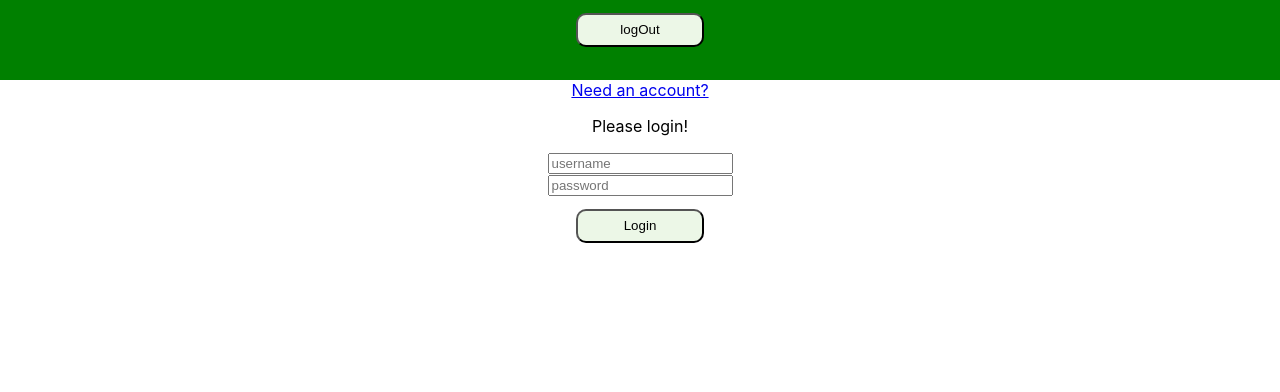
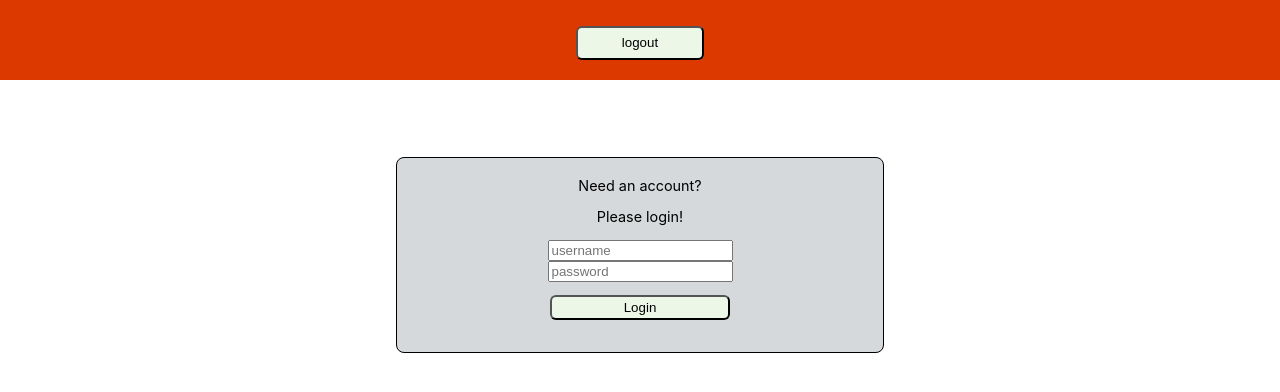
Before and after one commit to Build-Week-African-Marketplace-Web26/front-end, a React (Create React App) app in the folder african-marketplace/: page / in a window 1280 px wide. Shown: the top 392 px of the page. Built offline with nearby package versions, Linux system fonts and the light colour scheme; sample sign-in values are in the browser's storage.

Commit message:
"updated version with less code"

```diff
--- a/african-marketplace/src/App.css
+++ b/african-marketplace/src/App.css
@@ -118,13 +118,13 @@ color:black;
 button{
   background: #ecf7e7;
   width: 10%;
-  margin:1%;
+  margin:2%;
   padding:0.6%;
-  border-radius:10px;
+  border-radius:6px;
 }
 
 button:hover{
-  background:rgb(192, 78, 12) ;
+  background: #DC3900 ;
   color:white;
   border-radius: 10px;
 }
@@ -197,5 +197,28 @@ height:30vh;
 .header{
   width: 100%;
   height: 10vh;
-  background:green;
+  background: #DC3900;
+  margin-bottom:6%;
 }
+
+
+.login{
+  border: 1px black solid;
+  border-radius: 8px;
+  width:35%;
+  margin: 0 auto;
+  background: #d6d9db;
+  font-size: 0.9rem;
+  padding:1.5%
+
+}
+.reg{
+  color:black;
+  text-decoration: none;
+}
+
+.buttn{
+  width:40%;
+  margin:3%;
+
+}
--- a/african-marketplace/src/action/index.js
+++ b/african-marketplace/src/action/index.js
@@ -46,8 +46,8 @@ export const login = user => dispatch => {
 export const getItems = () => dispatch => {
     axiosWithAuth()
     .get("https://jsonplaceholder.typicode.com/posts")
-    .then(res =>console.log("I am the list", res))
-    // .then(res =>dispatch({type:GET, payload:res.data }))
+    // .then(res =>console.log("I am the list", res))
+    .then(res =>dispatch({type:GET, payload:res.data }))
     .catch(err=> console.log(err))
 }
 
@@ -79,7 +79,7 @@ export const addItem = (item) => (dispatch) => {
 export const deleteItem = (item) => (dispatch)=>{
      axiosWithAuth()
     .delete(`https://jsonplaceholder.typicode.com/posts/${item.id}`)
-    .then(res=>console.log('I am the response from deleted item', res))
-    // .then(res => dispatch({type:DELETE, payload:res.data}))
+    // .then(res=>console.log('I am the response from deleted item', res))
+    .then(res => dispatch({type:DELETE, payload:res.data}))
     .catch(err => console.log(err))
 }
--- a/african-marketplace/src/components/Dashboard.js
+++ b/african-marketplace/src/components/Dashboard.js
@@ -25,7 +25,7 @@ const Dashboard = ({getItems}) => {
 
                  <Link className ="dashLink" to = '/cereals'>Cereals</Link>
 
-                  <Link className ="dashLink"to = '/fruits'><div onClick = {getItems}></div>Fruits</Link>
+                  <Link className ="dashLink"to = '/fruits'onClick = {getItems}> Fruits</Link>
                   <Link className ="dashLink"to = '/vegetables'>Vegetables </Link>
                   <Link className ="dashLink"to = '/others'>Others</Link>
                 </div>
--- a/african-marketplace/src/components/Header.js
+++ b/african-marketplace/src/components/Header.js
@@ -5,7 +5,7 @@ import {Link} from 'react-router-dom'
 
 export default function Header(props) {
 
-    const logOut =()=>{
+    const logout =()=>{
         localStorage.removeItem("token")
         props.history.push('/')
     }
@@ -14,7 +14,8 @@ export default function Header(props) {
     return (
 
      <div className ="header">
-      {localStorage.getItem("token") ? <button onClick = {logOut}>logOut</button>:null}
+
+      {localStorage.getItem("token") ? <button onClick = {logout}>logout</button>:null}
      </div>
     )
 }
--- a/african-marketplace/src/components/Login.js
+++ b/african-marketplace/src/components/Login.js
@@ -25,9 +25,9 @@ import {login} from '../action';
 
     return(
 
-        <div>
+        <div  className = "login">
 
-            <Link to = "/registration">Need an account?</Link>
+            <Link className ="reg" to = "/registration">Need an account?</Link>
             <p>Please login!</p>
         <form onSubmit = {handleSubmit}>
             <div>
@@ -48,7 +48,7 @@ import {login} from '../action';
                 onChange = {handleChanges}
                 />
             </div>
-            <button type = "submit">Login</button>
+            <button className = "buttn" type = "submit">Login</button>
         </form>
 
 
--- a/african-marketplace/src/components/Registration.js
+++ b/african-marketplace/src/components/Registration.js
@@ -1,5 +1,6 @@
 import React, {useState} from 'react';
 import {connect} from 'react-redux';
+import {Link} from 'react-router-dom';
 import {registration} from '../action';
 
 const Registration = (props) => {
@@ -21,7 +22,7 @@ const Registration = (props) => {
   }
 
     return(
-        <div>
+        <div className = "login">
             <p>New to African marketplace?</p>
             <p>Please create an account!</p>
         <form onSubmit = {handleSubmit}>
@@ -54,10 +55,10 @@ const Registration = (props) => {
                 />
             </div>
 
-            <button type = "submit">Register here</button>
+            <button className = "buttn" type = "submit">Register here</button>
         </form>
 
-
+        <Link className ="reg" to = "/"> Already have an account?</Link>
     </div>
 
     )
--- a/african-marketplace/src/components/products/fruitsCato/Fruit.js
+++ b/african-marketplace/src/components/products/fruitsCato/Fruit.js
@@ -9,7 +9,7 @@ export const Fruit = ({item, deleteItem, updateItem}) => {
         <div className ="product">
             <h3>Title:{item.title}</h3>
             <h4>Body:{item.body}</h4>
-            <button onClick = {() =>deleteItem(item.id)}>X</button>
+            <button onClick = {deleteItem}>X</button>
             {/* <button onClick = {e => e.stopPropagation(),updateItem}>edit</button> */}
         </div>
 
```
